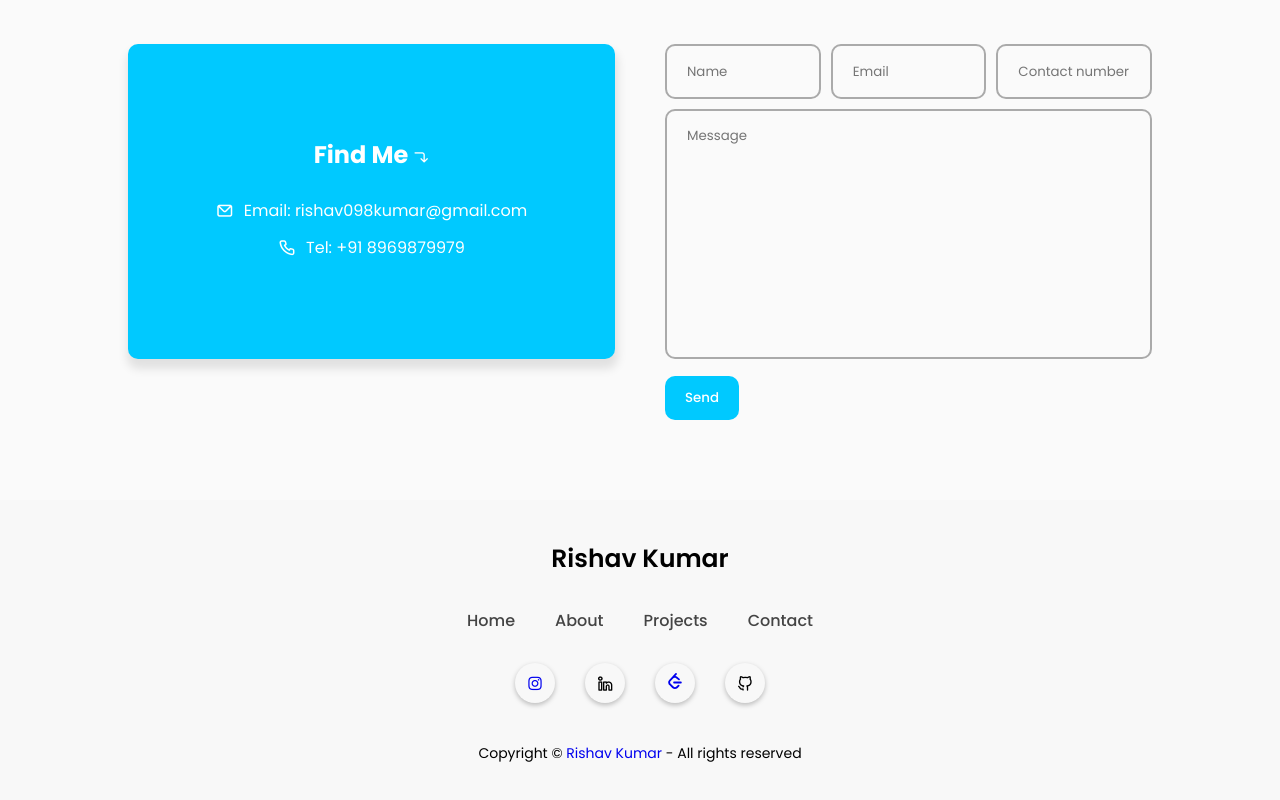
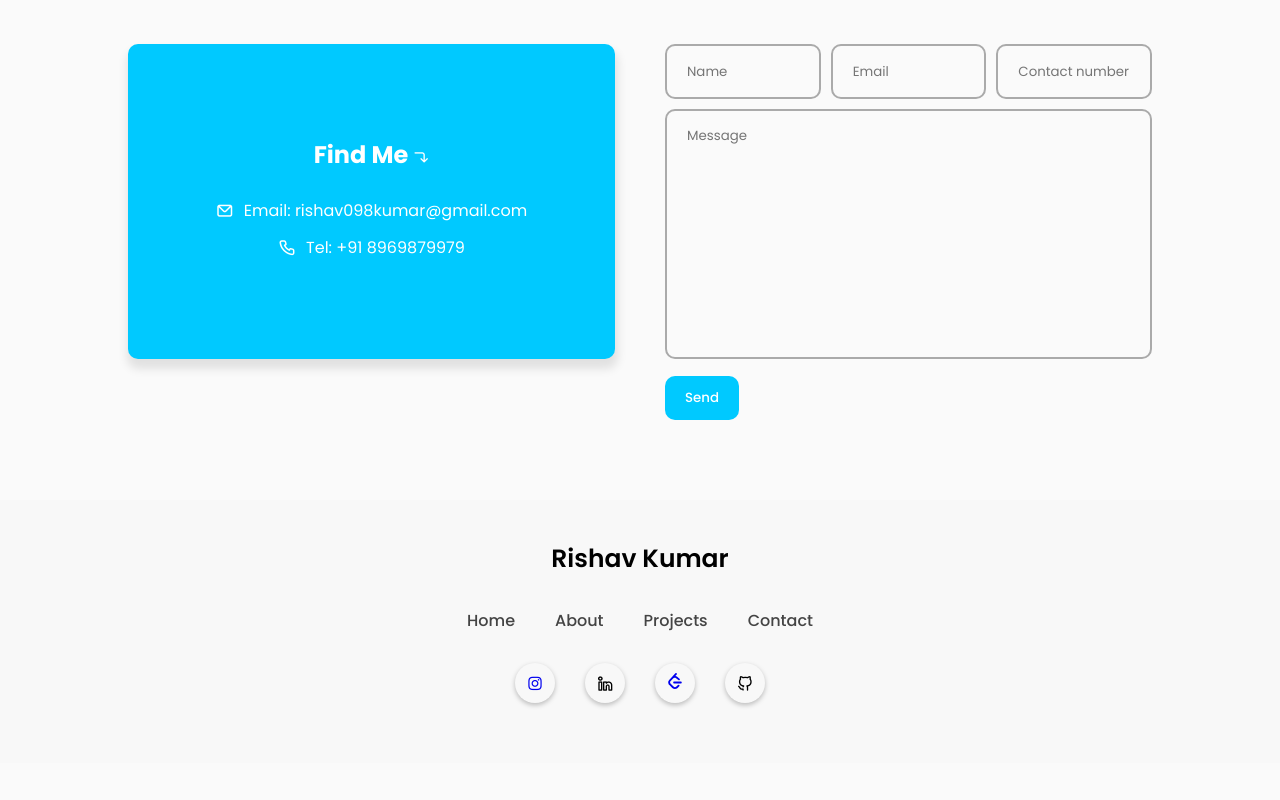
Before and after one commit to CodeWithRishav/portfolio-light, a plain HTML site: page index.html in a window 1280 px wide. Shown: the part 2046-2846 px from the top of the page. After the commit the page ends 2809 px from the top, so only its background shows below. Drawn offline with nearby package versions, Linux system fonts and the light colour scheme.

Commit message:
copyright

```diff
--- a/index.html
+++ b/index.html
@@ -249,9 +249,9 @@
             <div class="icon"><a href="https://leetcode.com/CodeWithRishav/"><span class="simple-icons--leetcode"></span></a></div>
             <div class="icon"><a href="https://github.com/codewithrishav"></a><i class="uil uil-github-alt"></i></a></div>
         </div>
-        <div class="bottom-footer">
+        <!-- <div class="bottom-footer">
             <p>Copyright &copy; <a href="#home" style="text-decoration: none;">Rishav Kumar</a> - All rights reserved</p>
-        </div>
+        </div> -->
     </footer>
 
     </div>
```
